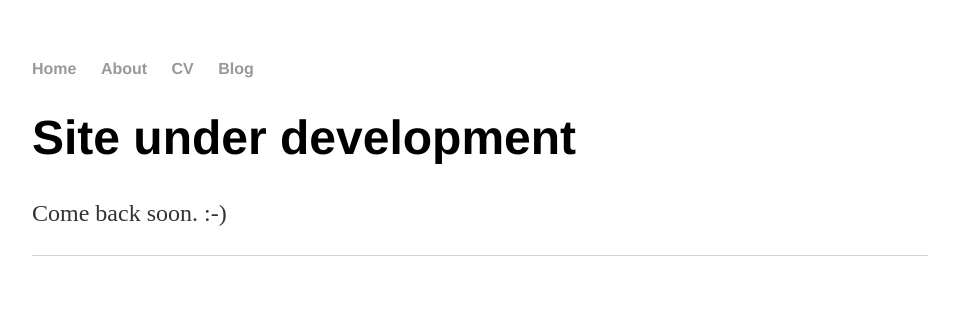
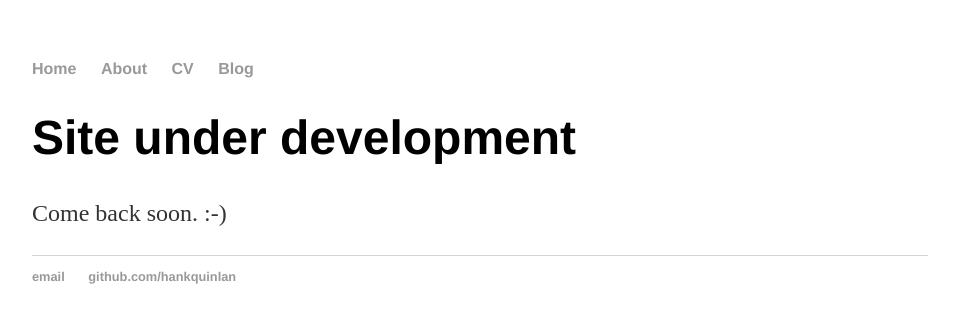
Before and after one commit to tscott-dot/scottie1989.github.io, a Jekyll site: the page built from index.html, in a window 1280 px wide. Shown: the top 323 px of the page, without its empty margins (160-1119 px from the left). Built offline with Jekyll 4.4.1, drawn with Linux system fonts in a browser that asks for light colours; part of the change alters nothing that is shown.

Commit message:
Update index.html

```diff
--- a/index.html
+++ b/index.html
@@ -1,36 +1,8 @@
-<!DOCTYPE html>
-<html>
-	<head>
-		<title>TR Scott</title>
-		<!-- link to main stylesheet -->
-		<link rel="stylesheet" type="text/css" href="/css/main.css">
-		<!-- GA -->
-		<script>
-  (		function(i,s,o,g,r,a,m){i['GoogleAnalyticsObject']=r;i[r]=i[r]||function(){
-  		(i[r].q=i[r].q||[]).push(arguments)},i[r].l=1*new Date();a=s.createElement(o),
-  		m=s.getElementsByTagName(o)[0];a.async=1;a.src=g;m.parentNode.insertBefore(a,m)
-  		})(window,document,'script','//www.google-analytics.com/analytics.js','ga');
-  		ga('create', 'UA-62943179-1', 'auto');
-  		ga('send', 'pageview');
-		</script>
-	</head>
-	<body>
-		<nav>
-    		<ul>
-        		<li><a href="/">Home</a></li>
-	        	<li><a href="about/">About</a></li>
-        		<li><a href="/cv">CV</a></li>
-        		<li><a href="/blog">Blog</a></li>
-    		</ul>
-		</nav>
-		<div class="container">
-    		<div class="blurb">
-        		<h1>Site under development</h1>
-        		<p>Come back soon. :-)</p>
-  	    	</div><!-- /.blurb -->
-		</div><!-- /.container -->
-		<footer>
-
-		</footer>
-	</body>
-</html>
+---
+layout: default
+title: Hank Quinlan, Horrible Cop
+---
+<div class="blurb">
+        	<h1>Site under development</h1>
+        	<p>Come back soon. :-)</p>
+</div><!-- /.blurb -->
```
